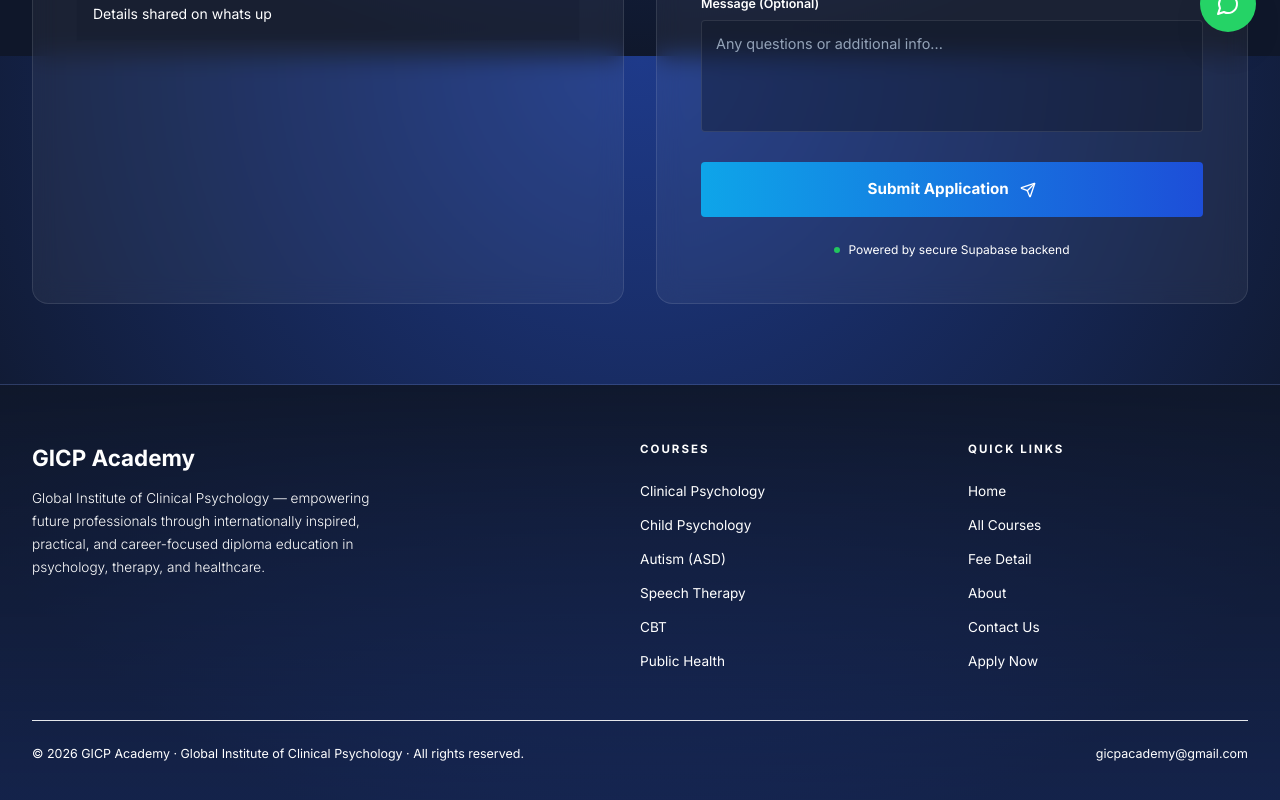
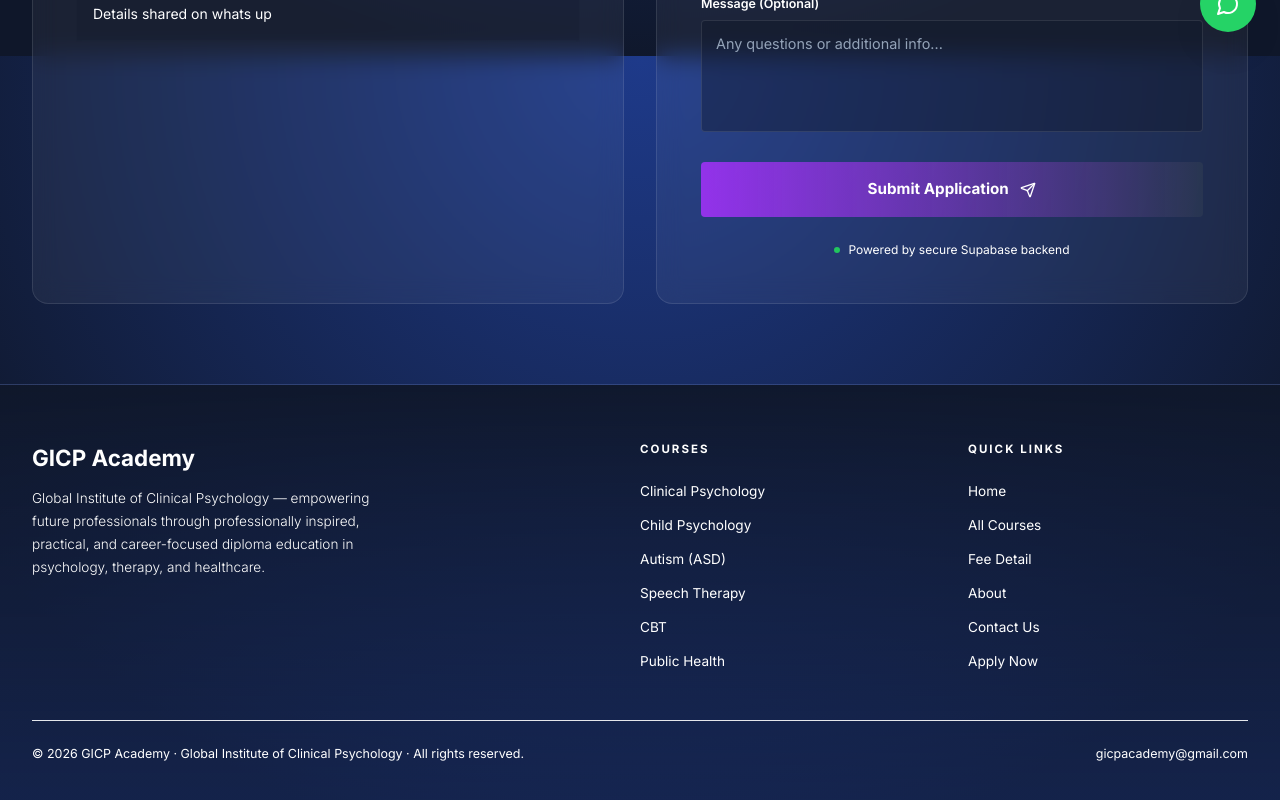
Before and after one commit to imran350/gicp-academy, a React (Vite) app: page /admissions in a window 1280 px wide. Shown: the part 744-1544 px from the top of the page. Built offline with nearby package versions, Linux system fonts and the light colour scheme; no server answers; a web font is replaced by a local one.

Commit message:
Manual text update:removed internationally

```diff
--- a/src/components/Footer.jsx
+++ b/src/components/Footer.jsx
@@ -13,7 +13,7 @@ export default function Footer() {
               GICP Academy
             </div>
             <p className="max-w-[340px] text-[0.85rem] font-light leading-[1.7] text-slate-400">
-              Global Institute of Clinical Psychology — empowering future professionals through internationally inspired, practical, and career-focused diploma education in psychology, therapy, and healthcare.
+              Global Institute of Clinical Psychology — empowering future professionals through professionally inspired, practical, and career-focused diploma education in psychology, therapy, and healthcare.
             </p>
           </div>
 
--- a/src/components/Hero.jsx
+++ b/src/components/Hero.jsx
@@ -42,7 +42,7 @@ export default function Hero() {
 
             {/* Subtext */}
             <p className="mb-12 max-w-xl text-[1.15rem] font-body leading-[1.8] text-slate-300 animate-slide-up animate-delay-250 tracking-[0.01em]">
-              An internationally inspired platform offering diploma programs in psychology, therapy, and healthcare — designed for flexible, career-focused online learning.
+              Professionally inspired platform offering diploma programs in psychology, therapy, and healthcare — designed for flexible, career-focused online learning.
             </p>
 
             {/* Badges */}
--- a/src/pages/Admissions.jsx
+++ b/src/pages/Admissions.jsx
@@ -230,7 +230,7 @@ export default function Admissions() {
                 <button
                   type="submit"
                   disabled={!isFormValid || status === 'submitting'}
-                  className={`high-end-glowing-button ${(!isFormValid || status === 'submitting') ? 'disabled-button' : ''}`}
+                  className={`high-end-glowing-button bg-gradient-to-r from-purple-600 to-magenta-600 shadow-[0_0_20px_rgba(192,38,211,0.5)] text-bold ${(!isFormValid || status === 'submitting') ? 'disabled-button' : ''}`}
                 >
                   {status === 'submitting' ? 'Submitting...' : <>Submit Application <Send className="ml-2 inline h-4 w-4" /></>}
                 </button>
```
